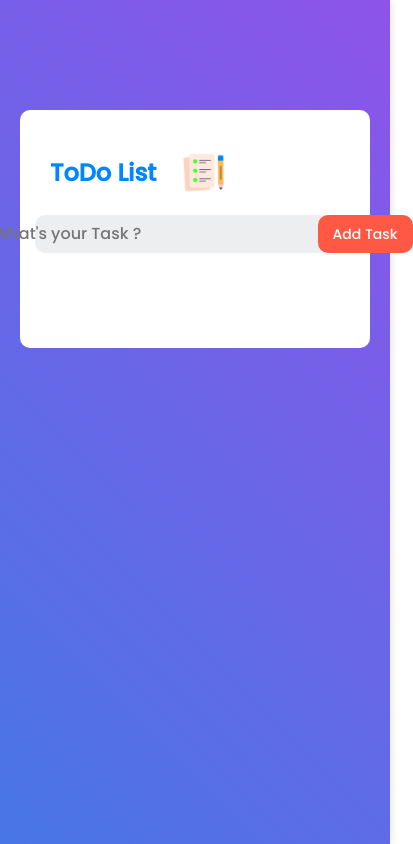
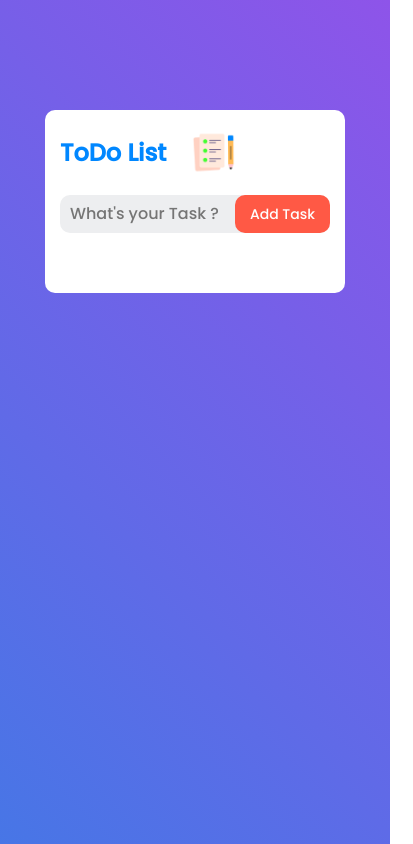
Before and after one commit to Kimo-Mo/ToDo-List-App, a plain HTML site: page index.html in a window 390 px wide. Shown: the whole page, 413 px wide, since content can reach past the window. Drawn offline with Linux system fonts and the light colour scheme.

Commit message:
Edit responsive

```diff
--- a/css/style.css
+++ b/css/style.css
@@ -40,9 +40,10 @@ a {
   -ms-border-radius: 10px;
   -o-border-radius: 10px;
 }
-@media (width <= 768px) {
+@media (width <= 425px) {
   .todo-app {
-    max-width: 350px;
+    max-width: 300px;
+    padding: 20px 15px 35px;
   }
 }
 .todo-app h2 {
@@ -73,6 +74,7 @@ a {
   flex: 1;
   background-color: transparent;
   padding: 10px;
+  width: 100%;
 }
 .todo-app .inputs #input-box::placeholder {
   transition: 0.2s;
@@ -109,7 +111,7 @@ a {
 @media (width <= 768px) {
   .todo-app .inputs {
     justify-content: center;
-    margin-left: -15px;
+    padding-left: 0;
     border-radius: 10px;
     -webkit-border-radius: 10px;
     -moz-border-radius: 10px;
```
